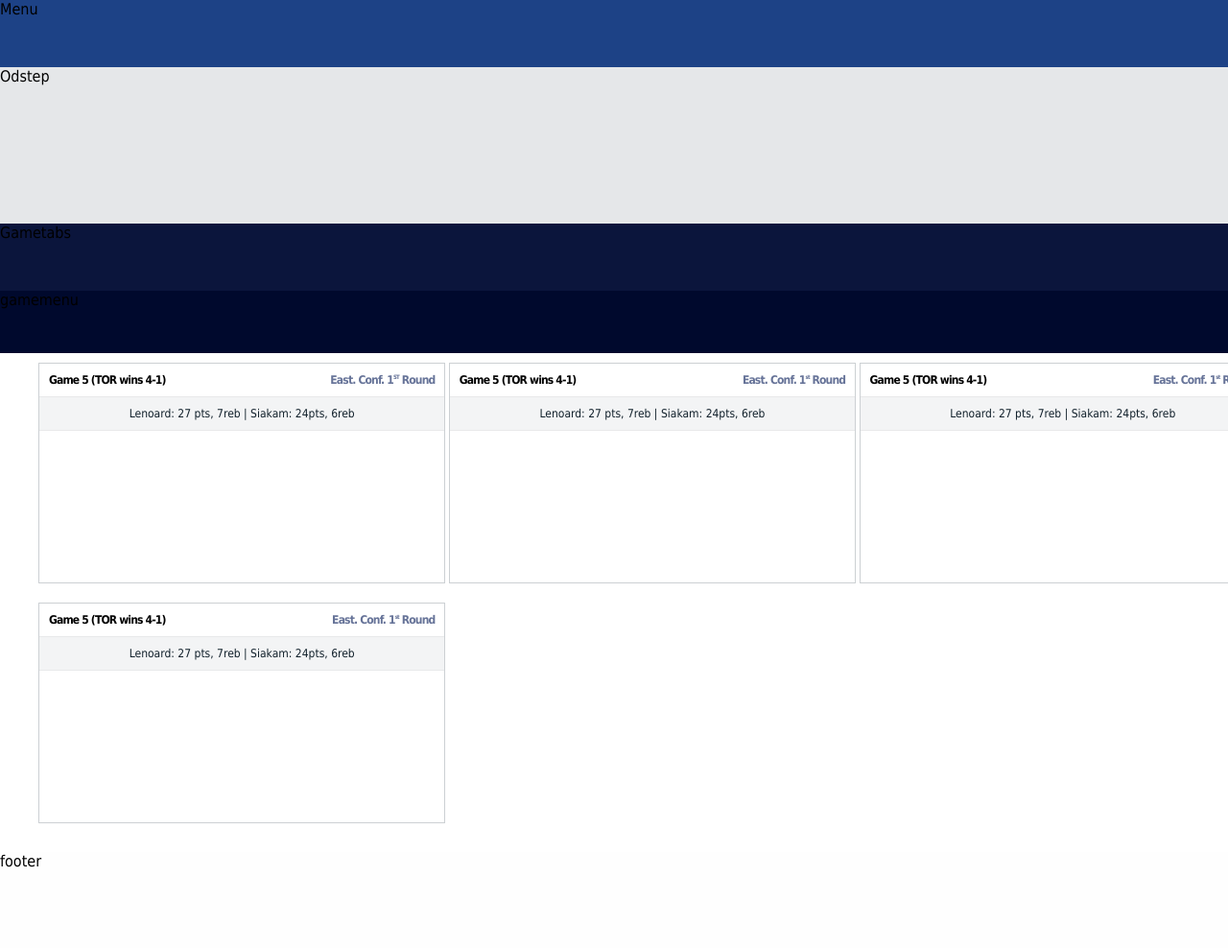
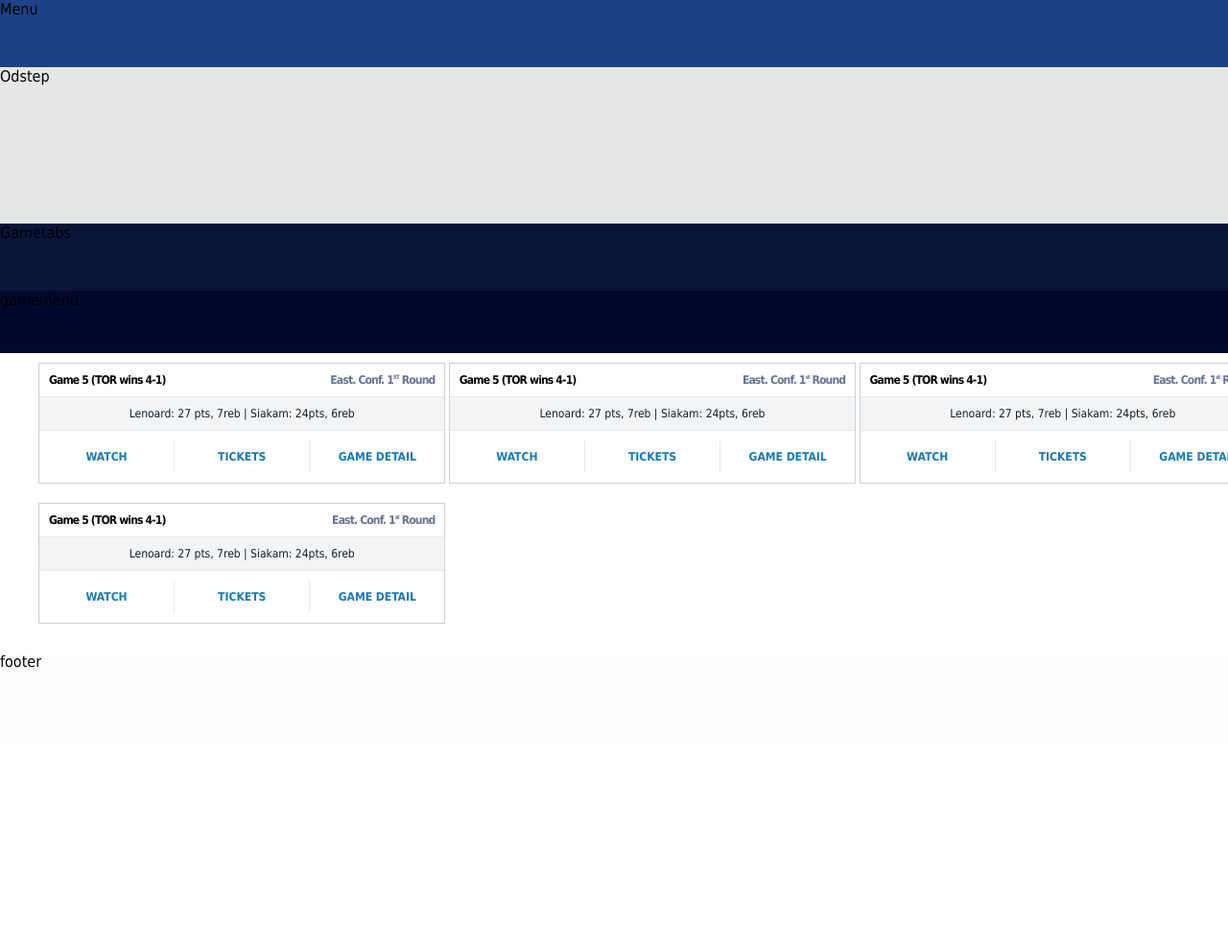
Before and after one commit to cyprianos/nba-scores, a plain HTML site: page index.html in a window 1280 px wide. Shown: the top 988 px of the page at 96% size. After the commit the page ends 800 px from the top, so only its background shows below. Drawn offline with Linux system fonts and the light colour scheme.

Commit message:
przyciski i style nawigacji boxow dla match

```diff
--- a/index.html
+++ b/index.html
@@ -17,7 +17,11 @@
             </div>
             <div class="match__final"></div>
             <div class="match__statistics">Lenoard: 27 pts, 7reb | Siakam: 24pts, 6reb</div>
-            <div class="match__navigation"></div>
+            <div class="match__navigation">
+                <a href="#" class="match__button">WATCH</a>
+                <a href="#" class="match__button">TICKETS</a>
+                <a href="#" class="match__button">GAME DETAIL</a>
+            </div>
         </div>
         <div class="match">
             <div class="match__heading">
@@ -26,7 +30,11 @@
             </div>
             <div class="match__final"></div>
             <div class="match__statistics">Lenoard: 27 pts, 7reb | Siakam: 24pts, 6reb</div>
-            <div class="match__navigation"></div>
+            <div class="match__navigation">
+                <a href="#" class="match__button">WATCH</a>
+                <a href="#" class="match__button">TICKETS</a>
+                <a href="#" class="match__button">GAME DETAIL</a>
+            </div>
         </div>
         <div class="match">
             <div class="match__heading">
@@ -35,7 +43,11 @@
             </div>
             <div class="match__final"></div>
             <div class="match__statistics">Lenoard: 27 pts, 7reb | Siakam: 24pts, 6reb</div>
-            <div class="match__navigation"></div>
+            <div class="match__navigation">
+                <a href="#" class="match__button">WATCH</a>
+                <a href="#" class="match__button">TICKETS</a>
+                <a href="#" class="match__button">GAME DETAIL</a>
+            </div>
         </div>
         <div class="match">
             <div class="match__heading">
@@ -44,7 +56,11 @@
             </div>
             <div class="match__final"></div>
             <div class="match__statistics">Lenoard: 27 pts, 7reb | Siakam: 24pts, 6reb</div>
-            <div class="match__navigation"></div>
+            <div class="match__navigation">
+                <a href="#" class="match__button">WATCH</a>
+                <a href="#" class="match__button">TICKETS</a>
+                <a href="#" class="match__button">GAME DETAIL</a>
+            </div>
         </div>
     </div>
     <footer class="layer footer">footer</footer>
--- a/style.css
+++ b/style.css
@@ -28,7 +28,6 @@ body {
 }
 
 .matches {
-    min-height:500px;
     background-color: white;
 
     padding: 10px 40px;
@@ -36,7 +35,6 @@ body {
 
 .match {
     border: 1px solid rgb(204,208,211);
-    min-height:100px;
     background-color: white;
     margin-bottom:20px;
 }
@@ -84,7 +82,25 @@ body {
 }
 
 .match__navigation {
+    display: flex;
+    font-weight: bold;
+    padding-top:10px;
+    padding-bottom:10px;
+}
 
+.match__button {
+    color: rgb(23,121,186);
+    font-weight: bold;
+    font-size: 12px;
+    display:block;
+    text-decoration: none;
+    text-align: center;
+    padding:10px 0;
+    flex:1;
+    border-right:1px solid rgb(232,233,234);
+}
+.match__button:last-child {
+    border-right:none;
 }
 
 .footer {
```
